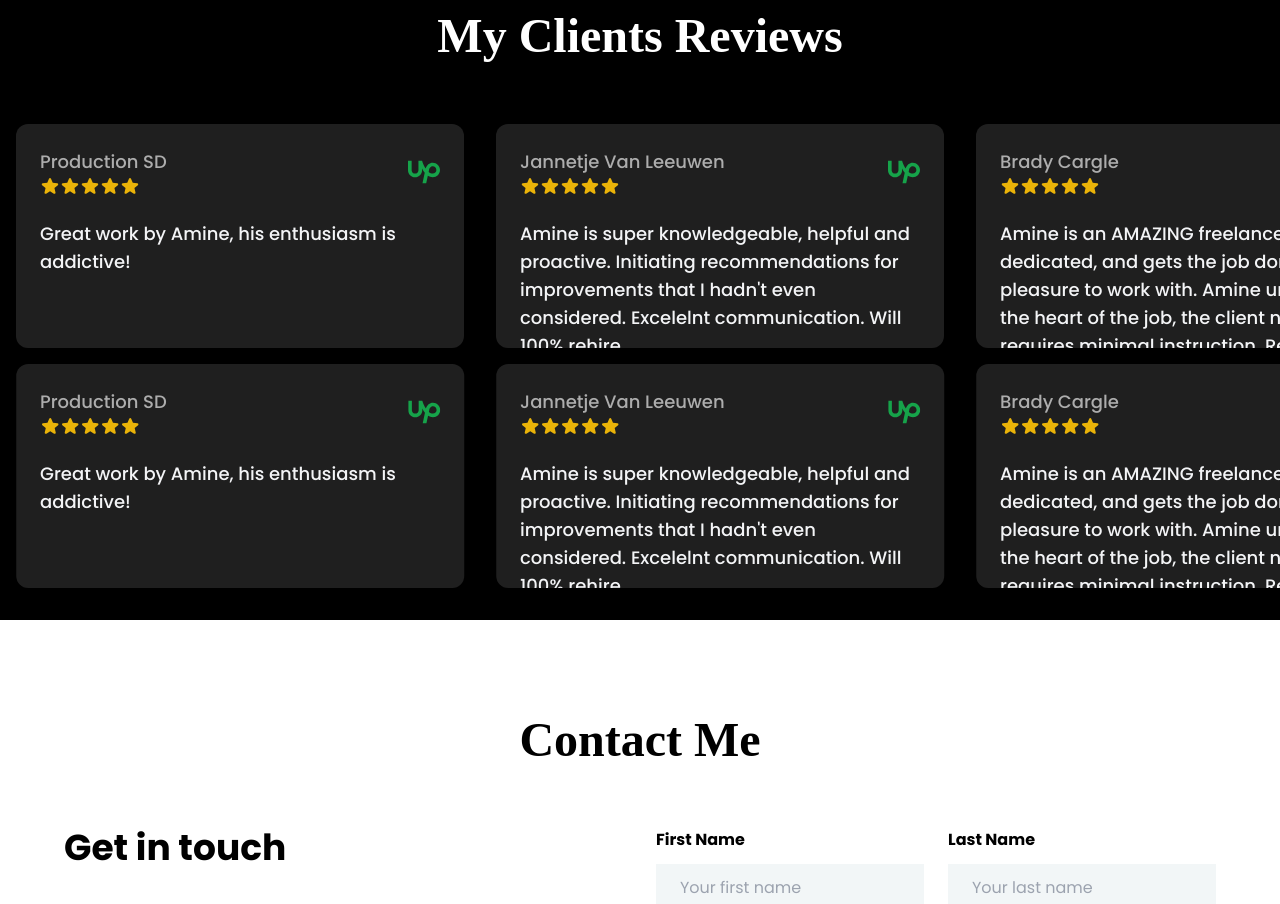
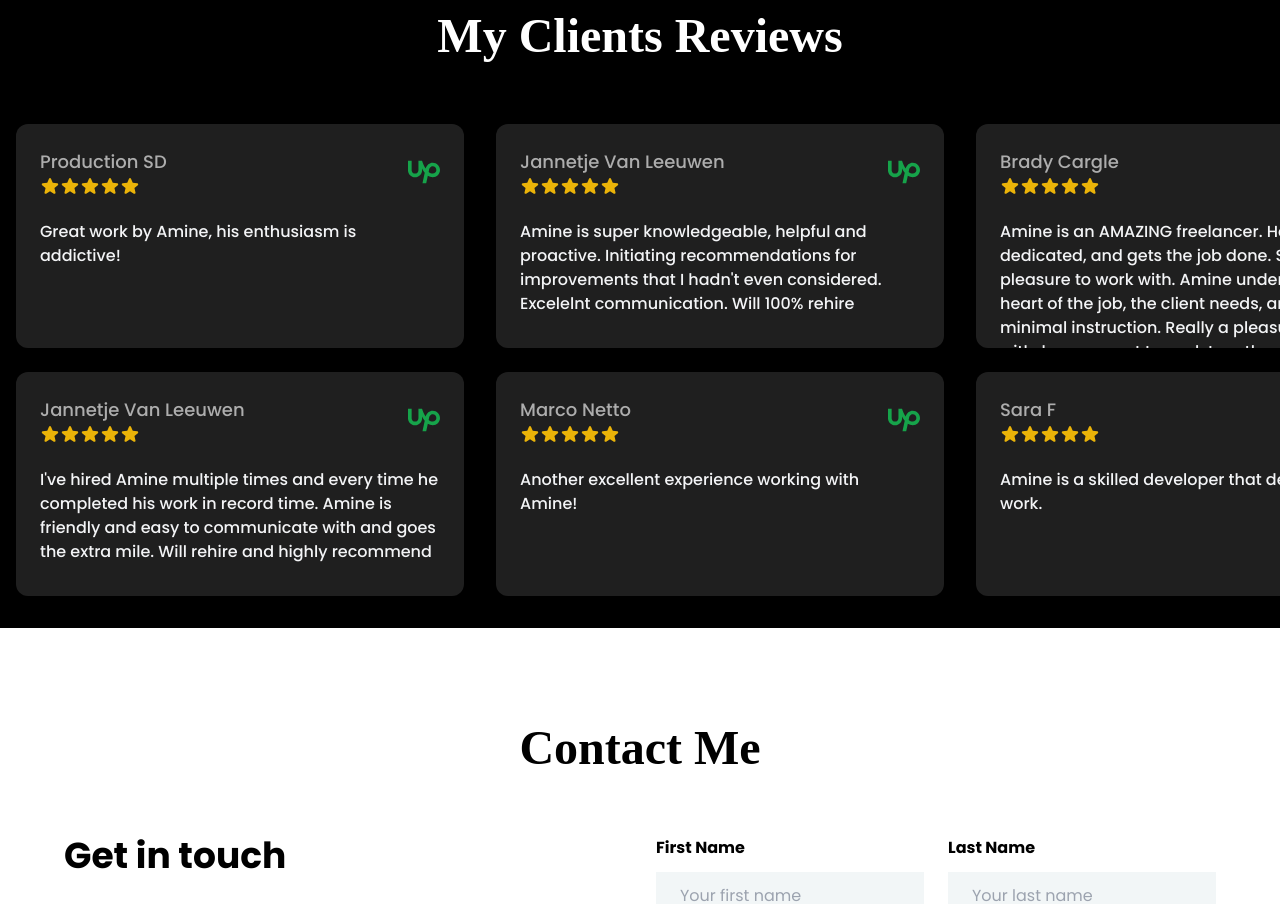
Before and after one commit to AmineElkhalidy/Portfolio, a React (Vite) app: page / in a window 1280 px wide. Shown: the part 3500-4404 px from the top of the page. Built offline with nearby package versions, Linux system fonts and the light colour scheme; a web font is replaced by a local one.

Commit message:
Cleaning the project!

```diff
--- a/src/App.tsx
+++ b/src/App.tsx
@@ -1,5 +1,4 @@
 //@ts-ignore
-
 import { useState, useEffect } from "react";
 import {
   Header,
--- a/src/components/Testimonial.tsx
+++ b/src/components/Testimonial.tsx
@@ -1,16 +1,19 @@
-import React from "react";
 import { StarIcon } from "@heroicons/react/24/solid";
 import { SiUpwork } from "react-icons/si";
 
-const Testimonial = ({ name, description }) => {
+const Testimonial = ({
+  name,
+  description,
+}: {
+  name: string;
+  description: string;
+}) => {
   return (
-    <div className="bg-grey-700 rounded-xl h-[12rem] lg:max-w-[28rem] lg:h-[14rem] max-w-xs p-6 mx-4">
+    <div className="bg-grey-700 rounded-xl h-[12rem] lg:max-w-[28rem] lg:h-[14rem] max-w-xs p-6 mx-4 overflow-hidden">
       {/* Name, username and logo */}
       <div className="flex justify-between items-center mb-6">
         <div>
-          <h3 className="text-grey-200 lg:text-lg font-medium md:text-md">
-            {name}
-          </h3>
+          <h3 className="text-grey-200 lg:text-lg font-medium">{name}</h3>
 
           {/* Stars */}
           <div className="flex">
@@ -23,7 +26,7 @@ const Testimonial = ({ name, description }) => {
         <SiUpwork className="w-7 lg:w-8 h-7 lg:h-8 text-green-600" />
       </div>
 
-      <p className="max-w-xs font-medium text-gray-100 text-sm lg:text-lg md:max-w-md md:text-md">
+      <p className="max-w-xs font-medium text-gray-100 text-sm lg:text-base md:max-w-md">
         {description}
       </p>
     </div>
--- a/src/components/atoms/Button.tsx
+++ b/src/components/atoms/Button.tsx
@@ -1,6 +1,12 @@
-import React from "react";
-
-const Button = ({ styles, children, onClick }) => {
+const Button = ({
+  styles,
+  children,
+  onClick,
+}: {
+  styles: string;
+  children: React.ReactNode;
+  onClick: () => {};
+}) => {
   return (
     <button className={styles} onClick={onClick}>
       {children}
--- a/src/components/atoms/Container.tsx
+++ /dev/null
@@ -1,7 +0,0 @@
-import React from "react";
-
-const Container = () => {
-  return <div>Container</div>;
-};
-
-export default Container;
--- a/src/components/atoms/MainButton.tsx
+++ b/src/components/atoms/MainButton.tsx
@@ -1,6 +1,6 @@
 import React from "react";
 
-const MainButton = ({ children }) => {
+const MainButton = ({ children }: { children: React.ReactNode }) => {
   return (
     <div className="relative">
       <a
--- a/src/sections/Contact.tsx
+++ b/src/sections/Contact.tsx
@@ -18,7 +18,7 @@ const Contact = () => {
             <motion.div
               initial={{ opacity: 0 }}
               whileInView={{ x: [-100, 0], opacity: 1 }}
-              transition={{ duration: 0.75 }}
+              transition={{ ease: "linear", duration: 1 }}
             >
               <h2 className="text-3xl md:text-4xl font-bold text-black-900 mb-8 dark:text-white">
                 Get in touch
--- a/src/sections/Header.tsx
+++ b/src/sections/Header.tsx
@@ -1,4 +1,4 @@
-import React, { useState, useEffect } from "react";
+import { useState, useEffect } from "react";
 import Navbar from "../components/Navbar";
 
 const Header = () => {
--- a/src/sections/Hobbies.tsx
+++ b/src/sections/Hobbies.tsx
@@ -1,4 +1,3 @@
-import React from "react";
 import { motion } from "framer-motion";
 import {
   BookOpenIcon,
@@ -18,8 +17,8 @@ const Hobbies = () => {
           <div className="hobbies__container">
             <motion.div
               initial={{ opacity: 0 }}
-              whileInView={{ opacity: [0, 1] }}
-              transition={{ duration: 0.3 }}
+              whileInView={{ opacity: [0, 0.5, 1] }}
+              transition={{ ease: "linear", duration: 1 }}
               className="hobby__container"
             >
               <BookOpenIcon className="hobby__icon" />
--- a/src/sections/Skills.tsx
+++ b/src/sections/Skills.tsx
@@ -1,9 +1,4 @@
-import React from "react";
-
-// motion
 import { motion } from "framer-motion";
-
-// Skills data
 import { skills } from "../data/data";
 import Heading from "../components/atoms/Heading";
 
@@ -21,10 +16,10 @@ const Skills = () => {
             <motion.div
               initial={{ opacity: 0 }}
               whileInView={{ x: [-100, 0], opacity: 1 }}
-              transition={{ duration: 0.75 }}
+              transition={{ ease: "linear", duration: 1 }}
               className="skills__container"
             >
-              {skills.map((skill) => (
+              {skills.map((skill: any) => (
                 <motion.div
                   key={skill.name}
                   whileInView={{ opacity: [0, 1] }}
--- a/src/sections/Testimonials.tsx
+++ b/src/sections/Testimonials.tsx
@@ -1,10 +1,7 @@
-import React from "react";
 import { motion } from "framer-motion";
 import Testimonial from "../components/Testimonial";
 import { rowreviews1, rowreviews2, allReviews } from "../data/data";
-import { Splide, SplideSlide } from "@splidejs/react-splide";
-import { AutoScroll } from "@splidejs/splide-extension-auto-scroll";
-import "@splidejs/splide/dist/css/splide.min.css";
+
 import Marquee from "react-fast-marquee";
 
 const Testimonials = () => {
@@ -22,40 +19,13 @@ const Testimonials = () => {
           My Clients Reviews
         </motion.h2>
 
-        {/* All reviews */}
-
         <motion.div
-          whileInView={{ y: [100, 50, 0], opacity: [0, 0, 1] }}
-          transition={{ duration: 0.5 }}
+          whileInView={{ y: [100, 50, 0], opacity: [0, 0.5, 1] }}
+          transition={{ duration: 1 }}
           className="md:hidden"
         >
-          {/* <Splide
-            options={{
-              type: "loop",
-              drag: "free",
-              arrows: false,
-              pagination: false,
-              perPage: 1,
-              autoScroll: {
-                pauseOnHover: true,
-                pauseOnFocus: false,
-                rewind: false,
-                speed: 1.5,
-              },
-            }}
-            extensions={{ AutoScroll }}
-          >
-            {allReviews.map((review, index) => (
-              <SplideSlide key={index}>
-                <Testimonial
-                  name={review.name}
-                  description={review.description}
-                />
-              </SplideSlide>
-            ))}
-          </Splide> */}
           <Marquee>
-            {allReviews.map((review, index) => (
+            {allReviews.map((review: any, index: any) => (
               <Testimonial
                 key={index}
                 name={review.name}
@@ -66,86 +36,26 @@ const Testimonials = () => {
         </motion.div>
 
         {/* Reviews container */}
-        <div className="space-y-4 hidden md:block">
-          {/* Row 1 */}
+        <div className="space-y-6 hidden md:block">
           <div>
-            {/* <Splide
-              options={{
-                type: "loop",
-                drag: "free",
-                arrows: false,
-                pagination: false,
-                perPage: 2,
-                autoScroll: {
-                  pauseOnHover: true,
-                  pauseOnFocus: false,
-                  rewind: false,
-                  speed: 2,
-                },
-              }}
-              extensions={{ AutoScroll }}
-            >
-              {rowreviews1.map((review, index) => (
-                <SplideSlide key={index}>
-                  <Testimonial
-                    name={review.name}
-                    username={review.username}
-                    description={review.description}
-                    Platform={review.platform}
-                  />
-                </SplideSlide>
-              ))}
-            </Splide> */}
             <Marquee>
-              {rowreviews1.map((review, index) => (
+              {rowreviews1.map((review: any, index: any) => (
                 <Testimonial
                   key={index}
                   name={review.name}
-                  username={review.username}
                   description={review.description}
-                  Platform={review.platform}
                 />
               ))}
             </Marquee>
           </div>
 
-          {/* Row 2 */}
           <div>
-            {/* <Splide
-              options={{
-                type: "loop",
-                drag: "free",
-                arrows: false,
-                pagination: false,
-                perPage: 2,
-                autoScroll: {
-                  pauseOnHover: true,
-                  pauseOnFocus: false,
-                  rewind: false,
-                  speed: -2,
-                },
-              }}
-              extensions={{ AutoScroll }}
-            >
-              {rowreviews2.map((review, index) => (
-                <SplideSlide key={index}>
-                  <Testimonial
-                    name={review.name}
-                    username={review.username}
-                    description={review.description}
-                    Platform={review.platform}
-                  />
-                </SplideSlide>
-              ))}
-            </Splide> */}
             <Marquee direction="right">
-              {rowreviews1.map((review, index) => (
+              {rowreviews2.map((review: any, index: any) => (
                 <Testimonial
                   key={index}
                   name={review.name}
-                  username={review.username}
                   description={review.description}
-                  Platform={review.platform}
                 />
               ))}
             </Marquee>
```
Also changed, not shown: src/components/atoms/Paragraph.tsx (+7 -1 lines).
